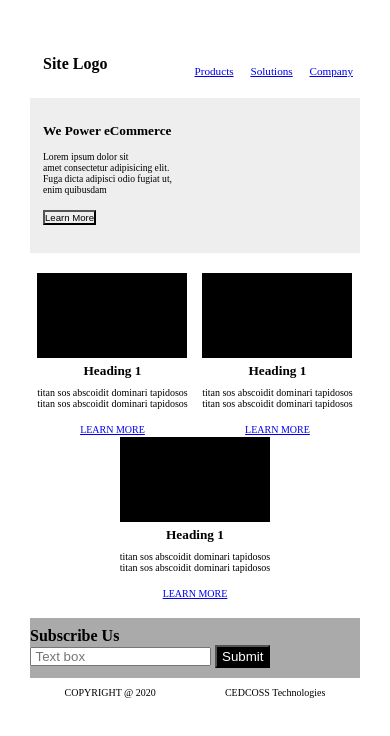
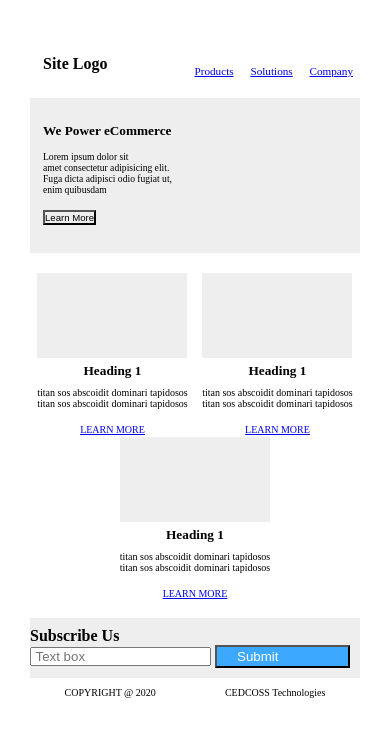
Before and after one commit to mohd01032023/css-template, a plain HTML site: page src/index.html in a window 390 px wide. Drawn offline with Linux system fonts and the light colour scheme.

Commit message:
Update style.css

```diff
--- a/src/CSS/style.css
+++ b/src/CSS/style.css
@@ -130,27 +130,14 @@ footer #footer__space {
 
 @media screen and (max-width: 600px) {
 
-    /*section*/
-    section .section__video .video__thumbnail {
-        background-color: black;
-    }
-
     /*subscription*/
     #subscription {
         display: block;
-        background-color: #aaa;
     }
 
     #subscription h4,
     #subscription input {
         margin: auto;
-        padding: 0px;
-    }
-
-    #subscription button {
-        background-color: black;
-        color: white;
-        padding: 2px 5px;
     }
 
     /*footer*/
```
